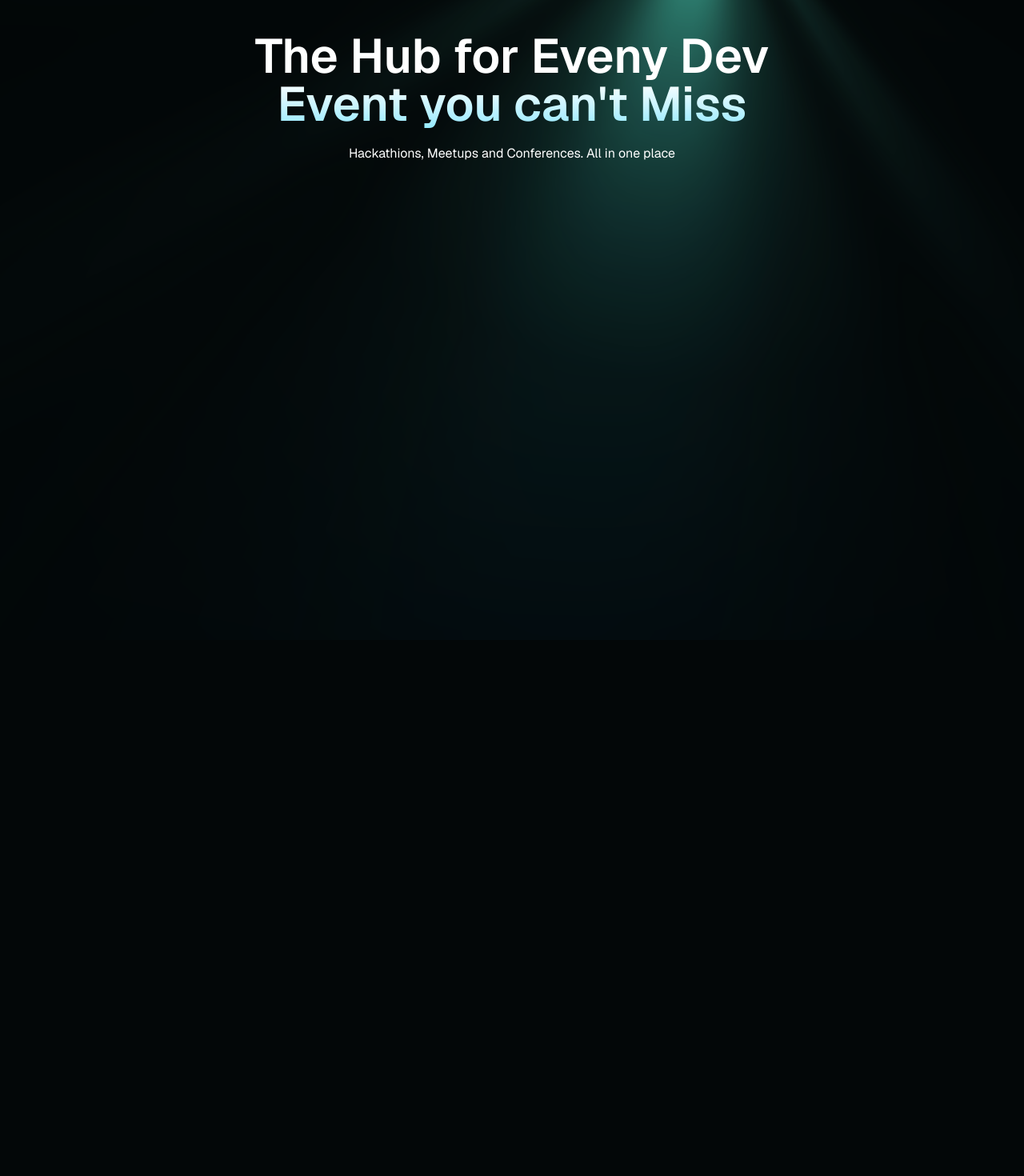
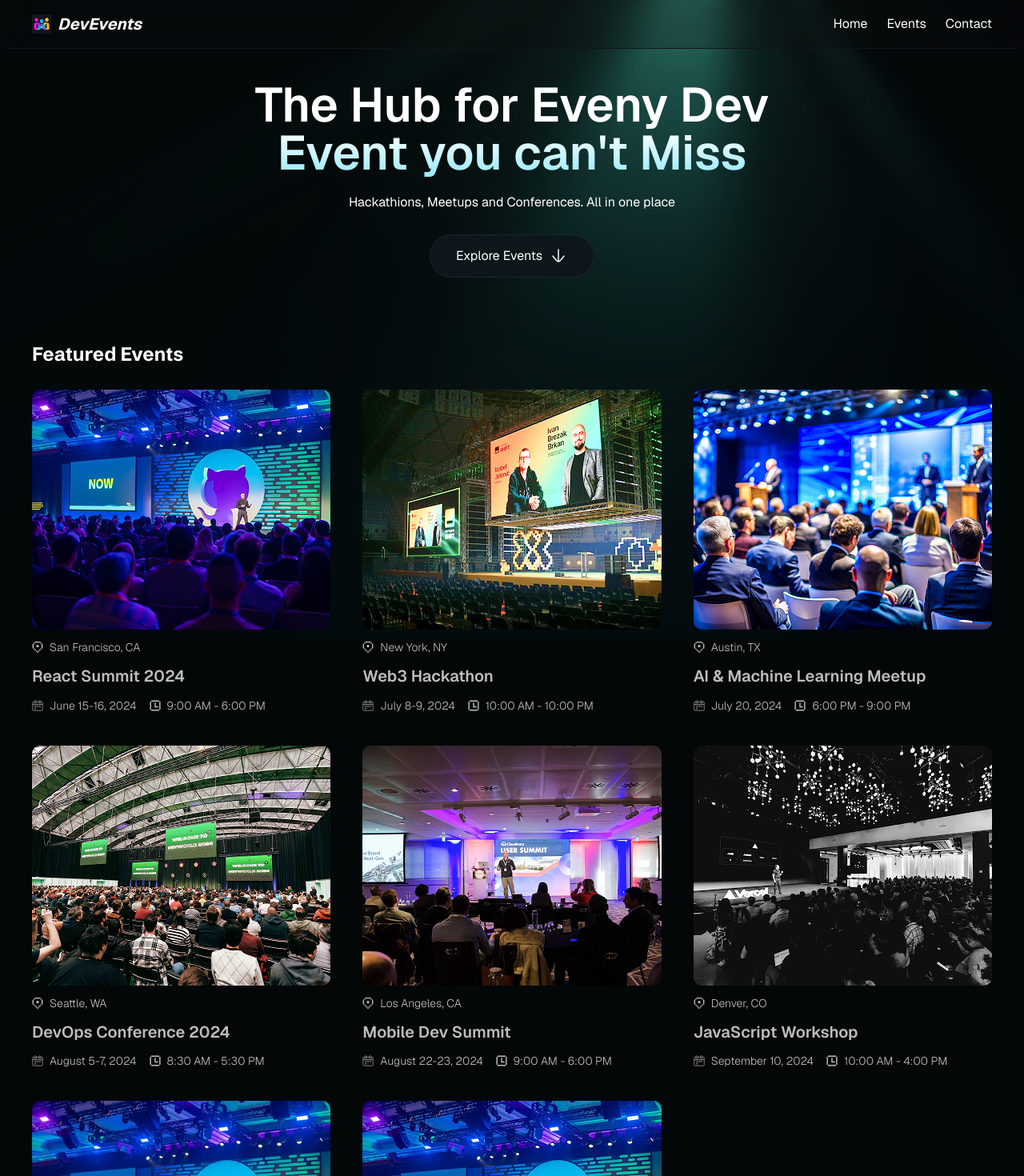
Before and after one commit to Shobhitjain123/Dev-Events, a Next.js app: page / in a window 1280 px wide. Shown: the top 1470 px of the page at 80% size. Before the commit the page ends 800 px from the top, so only its background shows below. Built offline with nearby package versions, Linux system fonts and the light colour scheme; a web font is replaced by a local one.

Commit message:
Implement Home page With Event Cards

```diff
--- a/app/globals.css
+++ b/app/globals.css
@@ -140,7 +140,7 @@
   }
 
   #explore-btn {
-    @apply border-dark-200 bg-dark-100 flex w-fit cursor-pointer  rounded-full border px-8 py-3.5 max-sm:w-full text-center;
+    @apply border-dark-200 bg-dark-100 flex w-fit cursor-pointer rounded-full border px-8 py-3.5 max-sm:w-full text-center;
 
     a {
       @apply flex-center gap-2 text-center w-full;
--- a/app/layout.tsx
+++ b/app/layout.tsx
@@ -3,6 +3,7 @@ import { Schibsted_Grotesk, Martian_Mono, Geist } from "next/font/google";
 import "./globals.css";
 import { cn } from "@/lib/utils";
 import LightRays from "@/components/LightRays";
+import Navbar from "@/components/Navbar";
 
 const geist = Geist({ subsets: ["latin"], variable: "--font-sans" });
 
@@ -40,6 +41,7 @@ export default function RootLayout({
       )}
     >
       <body className="min-h-screen flex flex-col">
+        <Navbar />
         <div className="absolute inset-0 z-[-1] min-h-screen">
           <LightRays
             raysOrigin="top-center-offset"
--- a/app/page.tsx
+++ b/app/page.tsx
@@ -1,3 +1,7 @@
+import ExportBtn from "@/components/ExportBtn";
+import EventCard from "@/components/EventCard";
+import { events } from "@/lib/constants";
+
 export default function Home() {
   return (
     <section>
@@ -8,6 +12,19 @@ export default function Home() {
       <p className="text-center mt-5">
         Hackathions, Meetups and Conferences. All in one place
       </p>
+      <ExportBtn />
+      <div className="mt-20 space-y-7">
+        <h3>Featured Events</h3>
+        <ul className="events">
+          {
+            events.map((event) => (
+              <li key={event.title} style={{ listStyle: 'none' }}>
+                <EventCard {...event} />
+              </li>
+            ))
+          }
+        </ul>
+      </div>
     </section>
   );
 }
--- /dev/null
+++ b/components/EventCard.tsx
@@ -0,0 +1,33 @@
+import Link from 'next/link'
+import Image from 'next/image'
+import { Event } from '@/lib/constants'
+
+function EventCard({ image, title, slug, location, date, time }: Event) {
+  return (
+    <Link href={`/events/${slug}`} id='event-card'>
+        <Image src={image} alt="Event Card" width={410} height={300} className='poster' />
+
+        <div className='flex flex-row gap-2'>
+            <Image src="/icons/pin.svg" alt="location" width={14} height={14} />
+            <p>{location}</p>
+        </div>
+
+        <p className='title'>
+            {title}
+        </p>
+
+        <div className='datetime'>
+            <div>
+                <Image src="/icons/calendar.svg" alt="date" width={14} height={14} />
+                <p>{date}</p>
+            </div>
+            <div>
+                <Image src="/icons/clock.svg" alt="Clock" width={14} height={14} />
+                <p>{time}</p>
+            </div>
+        </div>
+    </Link>
+  )
+}
+
+export default EventCard
--- a/components/ExportBtn.tsx
+++ b/components/ExportBtn.tsx
@@ -1,7 +1,13 @@
-
+'use client'
+import Image from "next/image"
 function ExportBtn() {
     return (
-        <button>Export</button>
+        <button type="button" id="explore-btn" className="mt-7 mx-auto" onClick={() => console.log("Click")}>
+            <a href="#events">
+                Explore Events
+                <Image src="/icons/arrow-down.svg" alt="arrow-down" width={24} height={24} />
+            </a>
+        </button>
     )
 }
 
--- /dev/null
+++ b/components/Navbar.tsx
@@ -0,0 +1,22 @@
+import Image from "next/image"
+import Link from "next/link"
+
+function Navbar() {
+    return (
+        <header>
+            <nav>
+                <Link href="/" className="logo">
+                    <Image src="/icons/logo.png" alt="logo" width={24} height={24} />
+                    <p>DevEvents</p>
+                </Link>
+                <ul>
+                    <Link href="/">Home</Link>
+                    <Link href="/">Events</Link>
+                    <Link href="/">Contact</Link>
+                </ul>
+            </nav>
+        </header>
+    )
+}
+
+export default Navbar
--- /dev/null
+++ b/lib/constants.ts
@@ -0,0 +1,75 @@
+export interface Event {
+  image: string;
+  location: string;
+  title: string;
+  slug: string;
+  date: string;
+  time: string;
+}
+
+export const events: Event[] = [
+  {
+    image: '/images/event1.png',
+    location: 'San Francisco, CA',
+    title: 'React Summit 2024',
+    slug: 'react-summit-2024',
+    date: 'June 15-16, 2024',
+    time: '9:00 AM - 6:00 PM'
+  },
+  {
+    image: '/images/event2.png',
+    location: 'New York, NY',
+    title: 'Web3 Hackathon',
+    slug: 'web3-hackathon-2024',
+    date: 'July 8-9, 2024',
+    time: '10:00 AM - 10:00 PM'
+  },
+  {
+    image: '/images/event3.png',
+    location: 'Austin, TX',
+    title: 'AI & Machine Learning Meetup',
+    slug: 'ai-ml-meetup-2024',
+    date: 'July 20, 2024',
+    time: '6:00 PM - 9:00 PM'
+  },
+  {
+    image: '/images/event4.png',
+    location: 'Seattle, WA',
+    title: 'DevOps Conference 2024',
+    slug: 'devops-conference-2024',
+    date: 'August 5-7, 2024',
+    time: '8:30 AM - 5:30 PM'
+  },
+  {
+    image: '/images/event5.png',
+    location: 'Los Angeles, CA',
+    title: 'Mobile Dev Summit',
+    slug: 'mobile-dev-summit-2024',
+    date: 'August 22-23, 2024',
+    time: '9:00 AM - 6:00 PM'
+  },
+  {
+    image: '/images/event6.png',
+    location: 'Denver, CO',
+    title: 'JavaScript Workshop',
+    slug: 'js-workshop-2024',
+    date: 'September 10, 2024',
+    time: '10:00 AM - 4:00 PM'
+  },
+  {
+    image: '/images/event-full.png',
+    location: 'Boston, MA',
+    title: 'Cloud Native Hackathon',
+    slug: 'cloud-native-hackathon-2024',
+    date: 'September 28-29, 2024',
+    time: '9:00 AM - 9:00 PM'
+  },
+  {
+    image: '/images/event1.png',
+    location: 'Portland, OR',
+    title: 'Frontend Masters Conference',
+    slug: 'frontend-masters-2024',
+    date: 'October 12-13, 2024',
+    time: '8:30 AM - 5:30 PM'
+  }
+];
```
